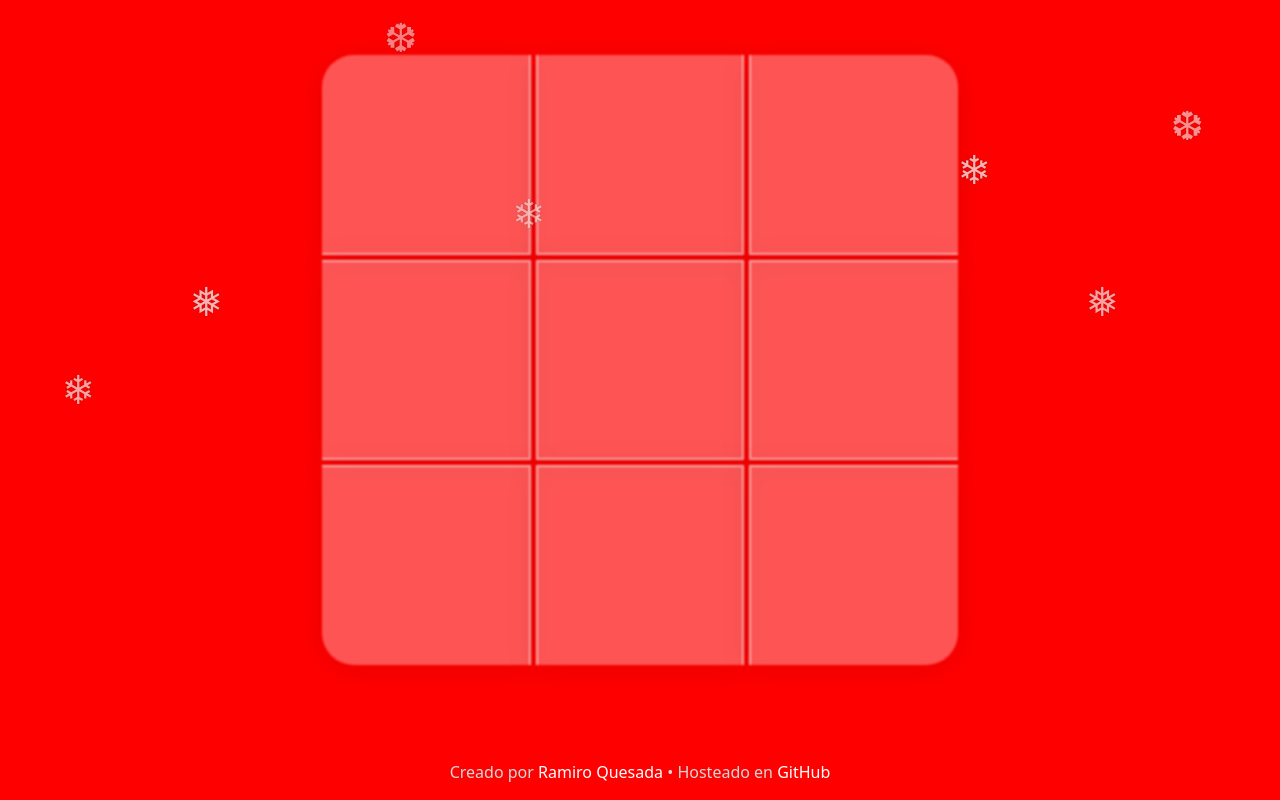
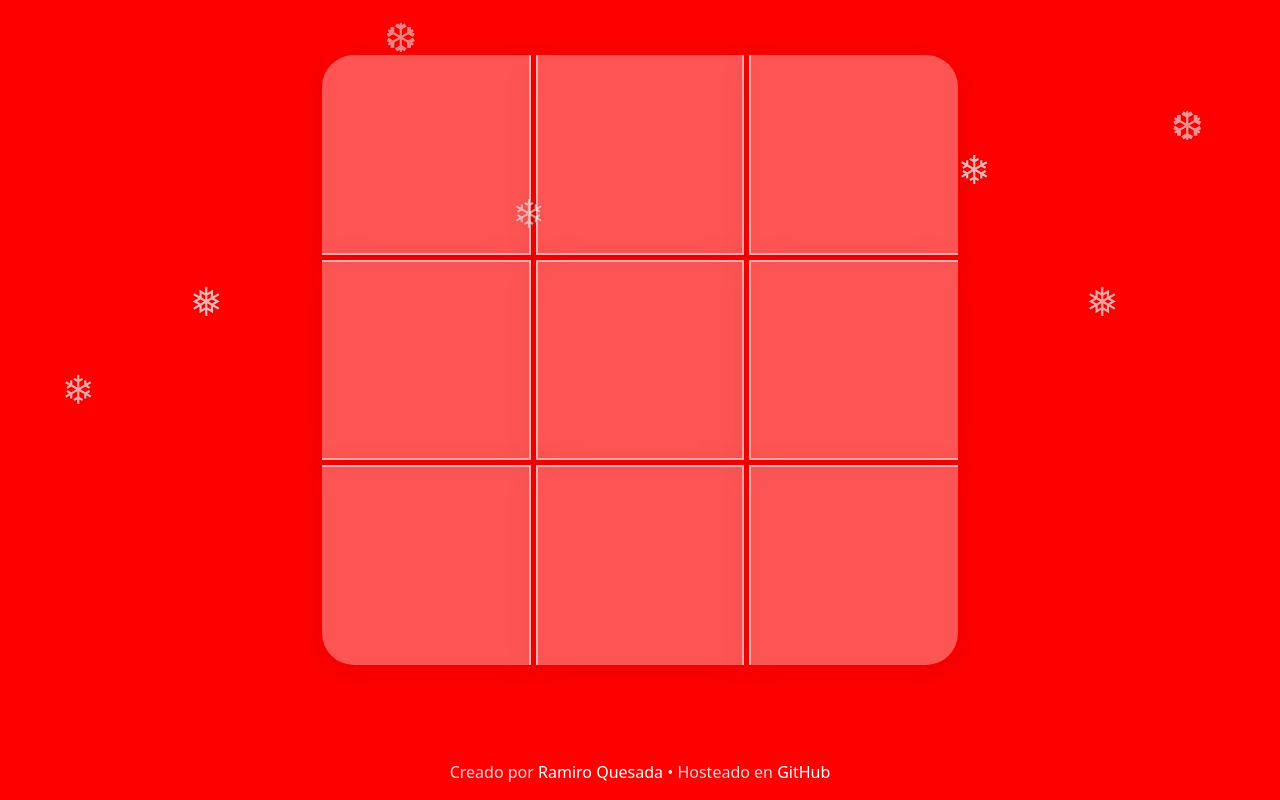
Before and after one commit to ramiroquesada/3-En-Raya, a plain HTML site: page index.html in a window 1280 px wide. Drawn offline with nearby package versions, Linux system fonts and the light colour scheme.

Commit message:
almost finished

```diff
--- a/style.css
+++ b/style.css
@@ -39,9 +39,6 @@ body {
   background: rgba(255, 255, 255, 0.15);
   background-color: rgba(255, 255, 255, 0.33);
   box-shadow: 0 4px 30px rgba(0, 0, 0, 0.1);
-  filter: blur(1px);
-  -webkit-backdrop-filter: blur(5px);
-  backdrop-filter: blur(5px);
 
   display: flex;
   align-items: center;
```
